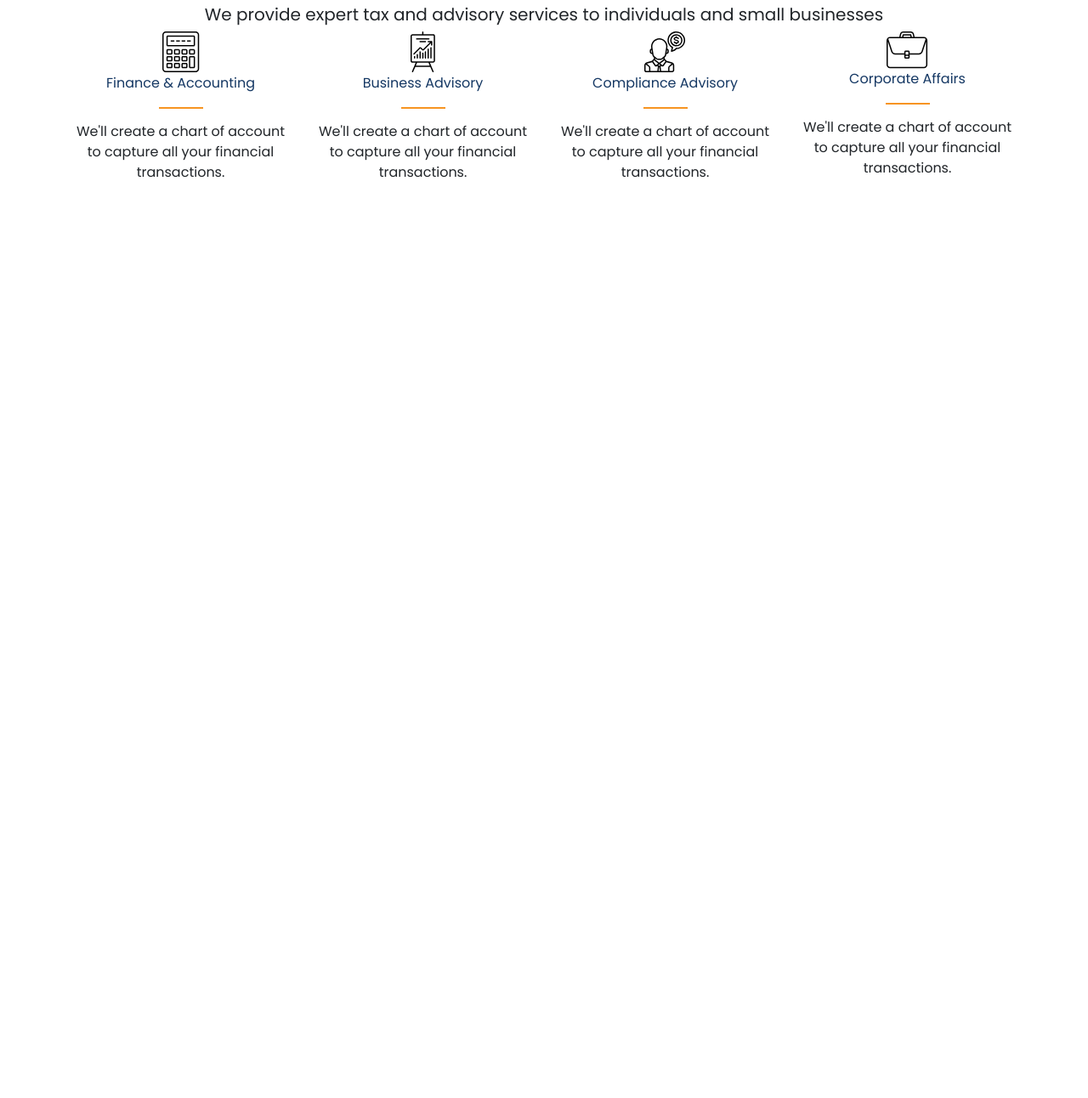
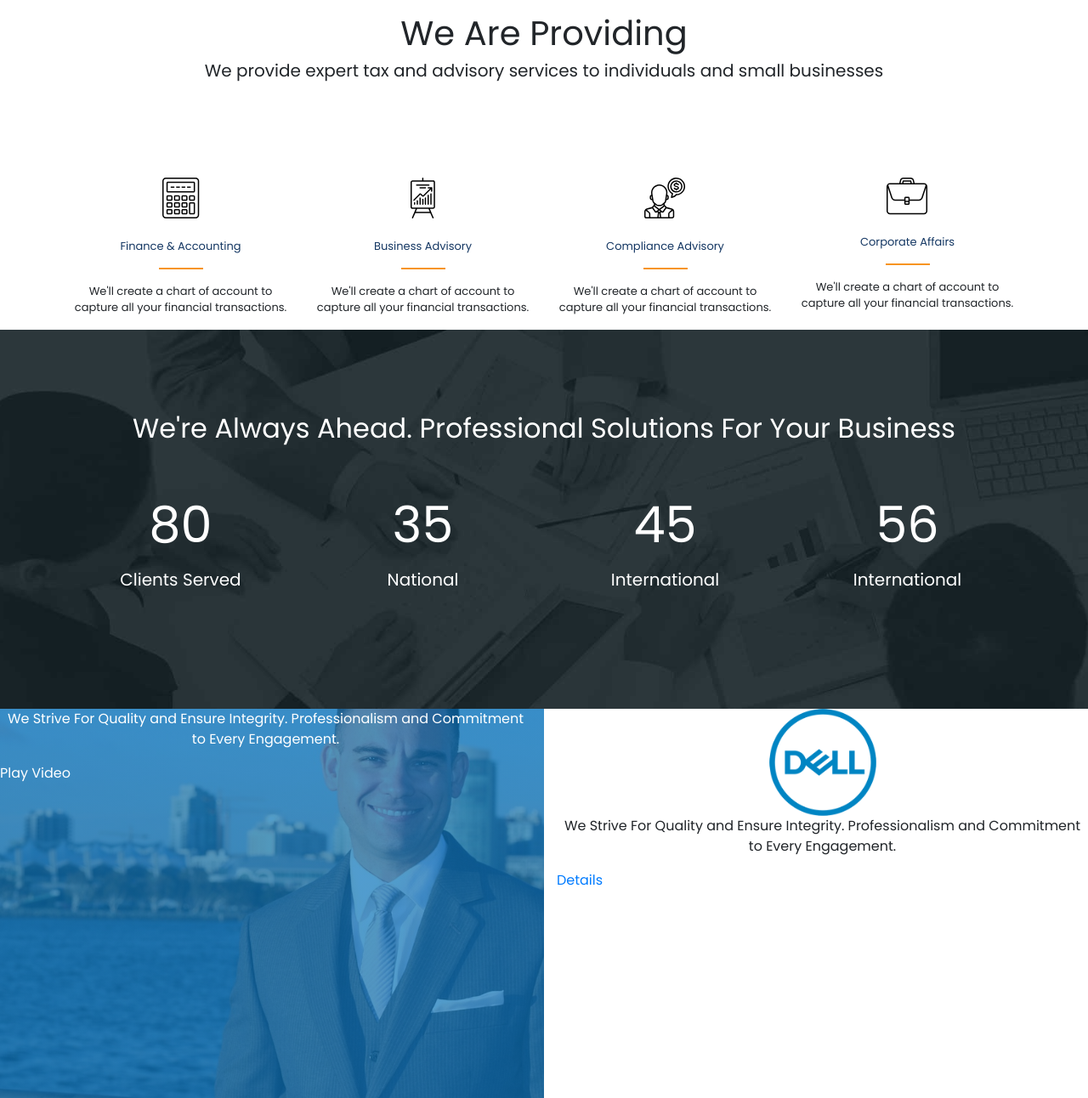
Before and after one commit to bsmith20681/accounting_firm, a plain HTML site: page index.html in a window 1280 px wide. Shown: the part 1704-2996 px from the top of the page at 85% size. Before the commit the page ends 1935 px from the top, so only its background shows below. Drawn offline with Linux system fonts and the light colour scheme.

Commit message:
added case study section

```diff
--- a/index.html
+++ b/index.html
@@ -142,6 +142,51 @@
     </div>
   </section>
 
+  <section id="numbers">
+    <div class="container">
+      <div class="row">
+        <div class="col-lg-12">
+          <h2 class="text-white text-center">We're Always Ahead. Professional Solutions For Your Business</h2>
+        </div>
+      </div>
+
+      <div class="row">
+        <div class="col-lg-3">
+          <h1 class="text-white text-center">80</h1>
+          <h3 class="text-white text-center">Clients Served</h3>
+        </div>
+        <div class="col-lg-3">
+          <h1 class="text-white text-center">35</h1>
+          <h3 class="text-white text-center">National</h3>
+        </div>
+        <div class="col-lg-3">
+          <h1 class="text-white text-center">45</h1>
+          <h3 class="text-white text-center">International</h3>
+        </div>
+        <div class="col-lg-3">
+          <h1 class="text-white text-center">56</h1>
+          <h3 class="text-white text-center">International</h3>
+        </div>
+      </div>
+    </div>
+  </section>
+
+  <section id="caseStudy">
+    <div class="">
+      <div class="row">
+        <div class="col-lg-6 caseStudy__background">
+          <p class="text-white text-center">We Strive For Quality and Ensure Integrity. Professionalism and Commitment to Every Engagement.</p>
+          <a class="text-white text-center" href="#">Play Video</a>
+        </div>
+        <div class="col-lg-6">
+          <img class="d-block mx-auto" src="img/dell_logo.png" alt="">
+          <p class="text-center">We Strive For Quality and Ensure Integrity. Professionalism and Commitment to Every Engagement.</p>
+          <a class="text-center" href="#">Details</a>
+        </div>
+      </div>
+    </div>
+  </section>
+
 
 
   <script src="js/bootstrap.js"></script>
--- /dev/null
+++ b/sass/layout/_nav.scss
@@ -0,0 +1,11 @@
+nav {
+  .nav-logo{
+    padding-right: 140px;
+    margin-top: 8px;
+  }
+  .navbar-nav {
+    padding-top: 17px;
+    padding-right: 17px;
+    font-size: 16px;
+  }
+}
--- a/sass/mains.scss
+++ b/sass/mains.scss
@@ -5,4 +5,6 @@
 @import "base/_base";
 @import "base/_typography";
 
+@import "layout/_nav";
+
 @import "pages/index";
--- a/sass/pages/index.scss
+++ b/sass/pages/index.scss
@@ -4,18 +4,6 @@
   margin-bottom: -58px;
   font-size: 11px;
   letter-spacing: 1.1px;
-}
-
-nav {
-  .nav-logo{
-    padding-right: 140px;
-    margin-top: 8px;
-  }
-  .navbar-nav {
-    padding-top: 17px;
-    padding-right: 17px;
-    font-size: 16px;
-  }
 }
 
 #header {
@@ -89,8 +77,21 @@ nav {
 }
 
 #services {
+  h1 {
+    margin-top: 66px;
+  }
+  h5 {
+    margin-bottom: 114px;
+  }
+  img {
+    margin-bottom: 22px;
+  }
+  p {
+    font-size: 13px;
+  }
   .services__title {
     color: $light-blue-2;
+    font-size: 13px;
   }
   .services__title--line{
     border-bottom: 2px solid $gold;
@@ -99,3 +100,30 @@ nav {
     margin-bottom: 15.5px;
   }
 }
+
+#numbers {
+  background-image: url(../img/group_1.png);
+  background-repeat: no-repeat;
+  background-size: cover;
+  height:446px;
+  h1 {
+    margin-top: 52px;
+    font-size: 59px;
+    height:79px;
+  }
+  h2 {
+    margin-top:97px;
+  }
+  h3 {
+    font-size: 20px;
+  }
+}
+
+#caseStudy {
+  .caseStudy__background {
+    background-image: (linear-gradient(299deg, rgba(8, 114, 186, 0.70), rgba(8, 114, 186, 0.70)), url(../img/mask_group.png));
+    background-size: cover;
+    background-position: right;
+    height:458px;
+  }
+}
```
Also changed, not shown: css/mains.css, img/dell_logo.png (renamed from img/Dell_Logo_Blue_rgb-300x300.png), img/group_1.png (added), img/mask_group.png (renamed from img/Mask Group 4.png).
